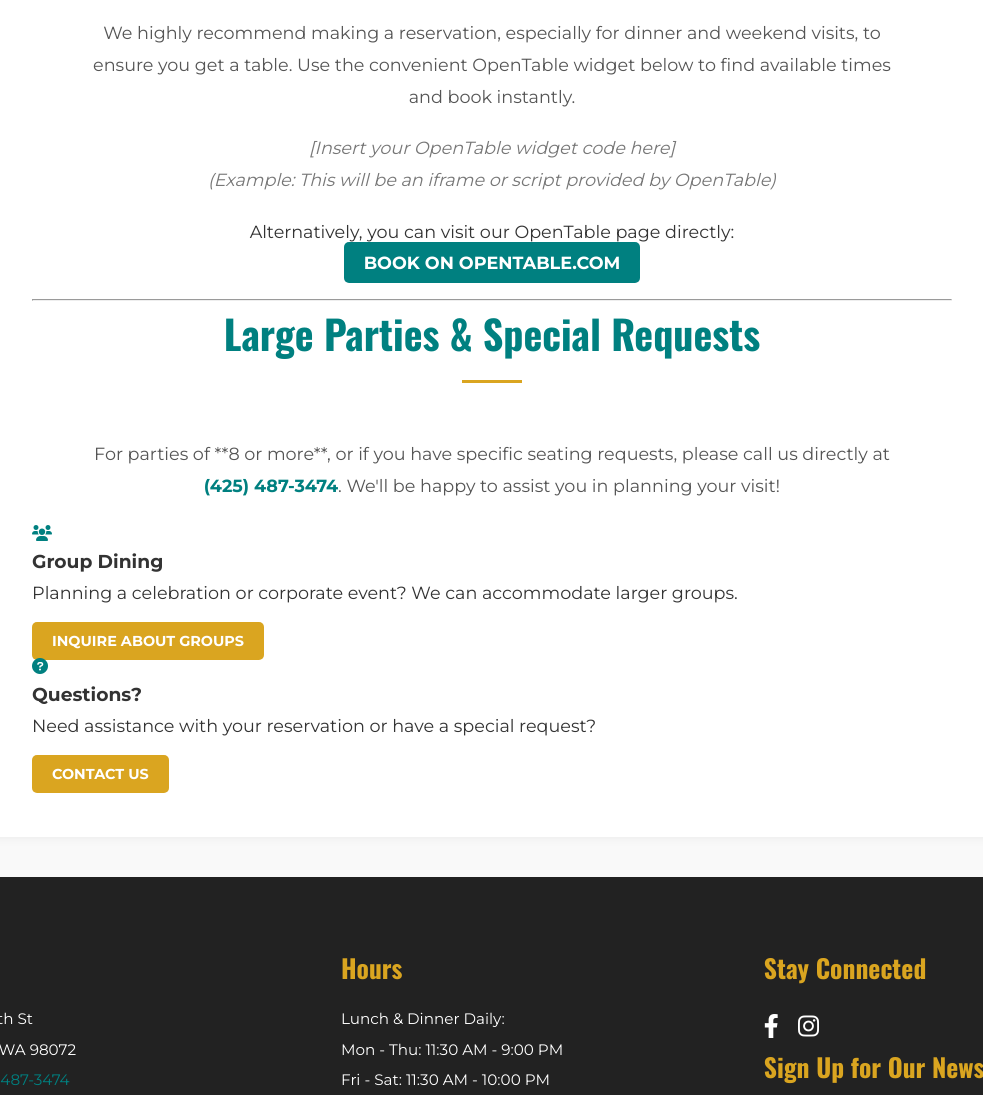
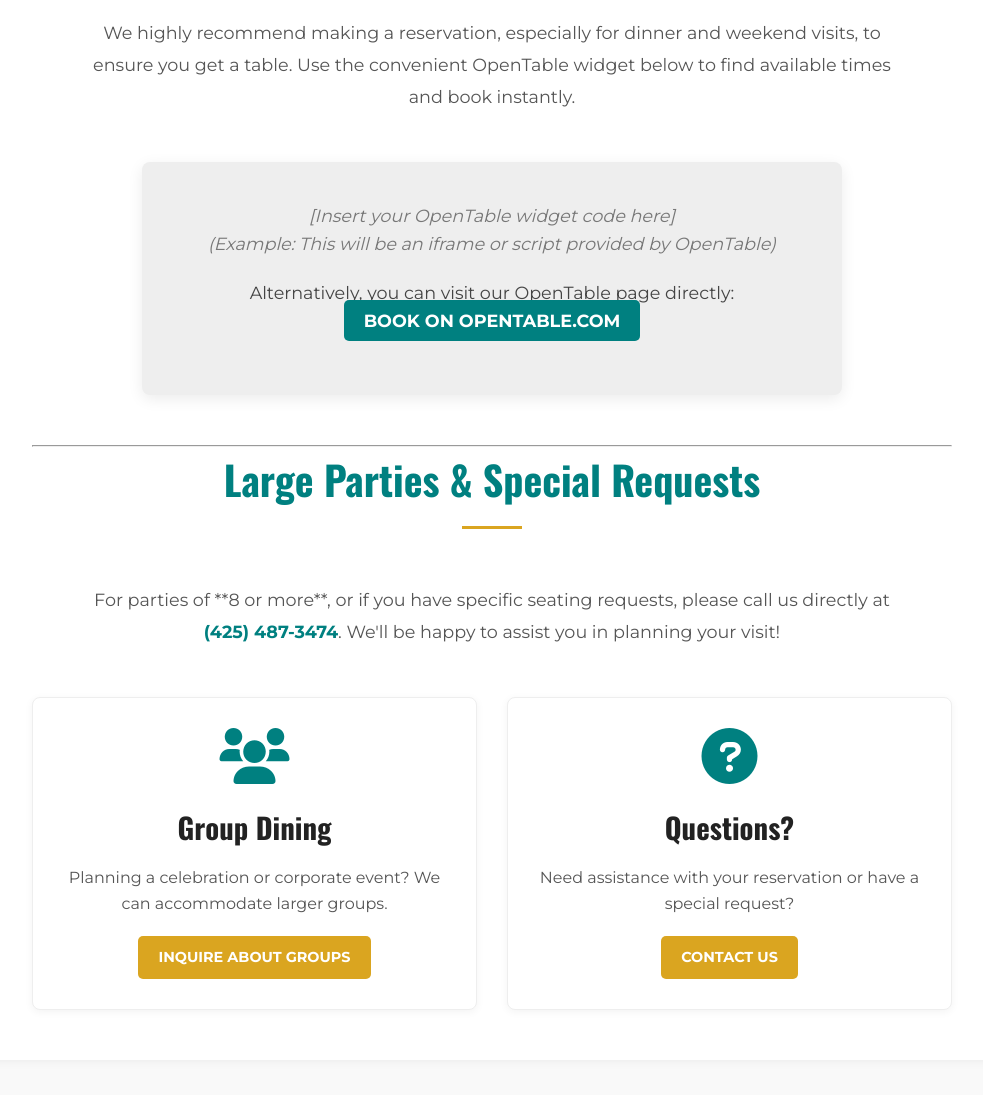
Before and after one commit to thorndigital/bigfishgrillgemini, a plain HTML site: page reservations.html in a window 1280 px wide. Shown: the part 560-1655 px from the top of the page, without its empty margins (148-1131 px from the left). Drawn offline with nearby package versions, Linux system fonts and the light colour scheme.

Commit message:
Update style.css

```diff
--- a/css/style.css
+++ b/css/style.css
@@ -758,3 +758,74 @@ img {
         flex-direction: column; /* Keep column on desktop too for consistent card look */
     }
 }
+/* --- Reservations Page Specific Styles --- */
+.reservation-container {
+    text-align: center; /* Center the text within this container */
+}
+
+.opentable-widget-placeholder {
+    background-color: var(--color-gray);
+    border-radius: 8px;
+    padding: 40px;
+    margin: 50px auto;
+    max-width: 700px; /* Constrain the widget width */
+    box-shadow: 0 4px 15px rgba(0,0,0,0.08);
+}
+
+.opentable-widget-placeholder p {
+    font-size: 1.1em;
+    color: #444;
+    line-height: 1.6;
+}
+
+/* Styles for the information grid (Large Parties, Questions) */
+.info-grid {
+    display: grid;
+    grid-template-columns: repeat(auto-fit, minmax(280px, 1fr));
+    gap: 30px;
+    margin-top: 50px;
+}
+
+.info-block {
+    background-color: var(--color-light);
+    border: 1px solid var(--color-gray);
+    border-radius: 8px;
+    padding: 30px;
+    text-align: center;
+    box-shadow: 0 2px 8px rgba(0,0,0,0.05);
+    display: flex;
+    flex-direction: column;
+    align-items: center;
+}
+
+.info-block i {
+    font-size: 3.5em;
+    margin-bottom: 20px;
+    color: var(--color-primary-teal);
+}
+
+.info-block h3 {
+    font-family: 'Oswald', sans-serif;
+    font-size: 1.8em;
+    color: var(--color-dark);
+    margin-bottom: 15px;
+}
+
+.info-block p {
+    font-size: 1em;
+    color: #555;
+    line-height: 1.6;
+    margin-bottom: 20px;
+    flex-grow: 1; /* Pushes button to bottom */
+}
+
+.info-block .btn-cta {
+    margin-top: auto; /* Pushes button to the bottom */
+}
+
+/* Responsive adjustments for info-grid */
+@media (max-width: 767px) {
+    .info-grid {
+        grid-template-columns: 1fr; /* Stack vertically on mobile */
+    }
+}
```
